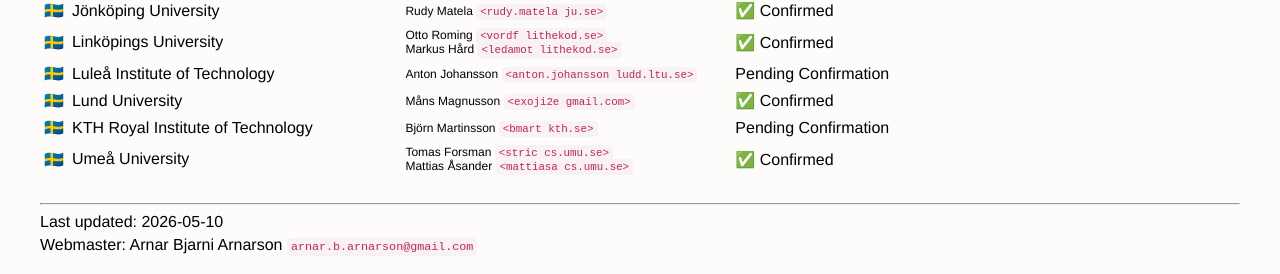
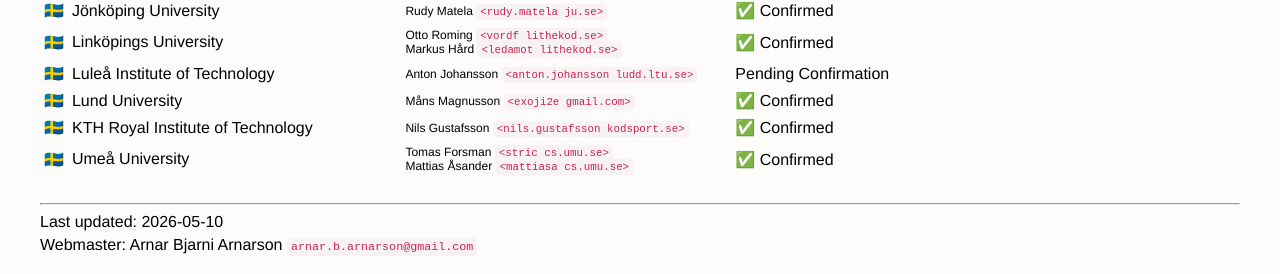
Before and after one commit to icpc/ncpc-web, a Jekyll site: the page built from ncpc2026/site_table.md, in a window 1280 px wide. Shown: the part 836-1110 px from the top of the page. Built offline with Jekyll 4.4.1, drawn with Linux system fonts in a browser that asks for light colours; our own code applies the rules of GitHub Pages for plain Markdown files.

Commit message:
Confirm KTH

```diff
--- a/_data/ncpc2026sites.yml
+++ b/_data/ncpc2026sites.yml
@@ -147,9 +147,9 @@
       confirmed: true
 
     - name: KTH Royal Institute of Technology
-      contact: Björn Martinsson
-      email: "bmart kth.se"
-      confirmed: false
+      contact: Nils Gustafsson
+      email: "nils.gustafsson kodsport.se"
+      confirmed: true
 
     - name: Umeå University
       contact: Tomas Forsman
```
